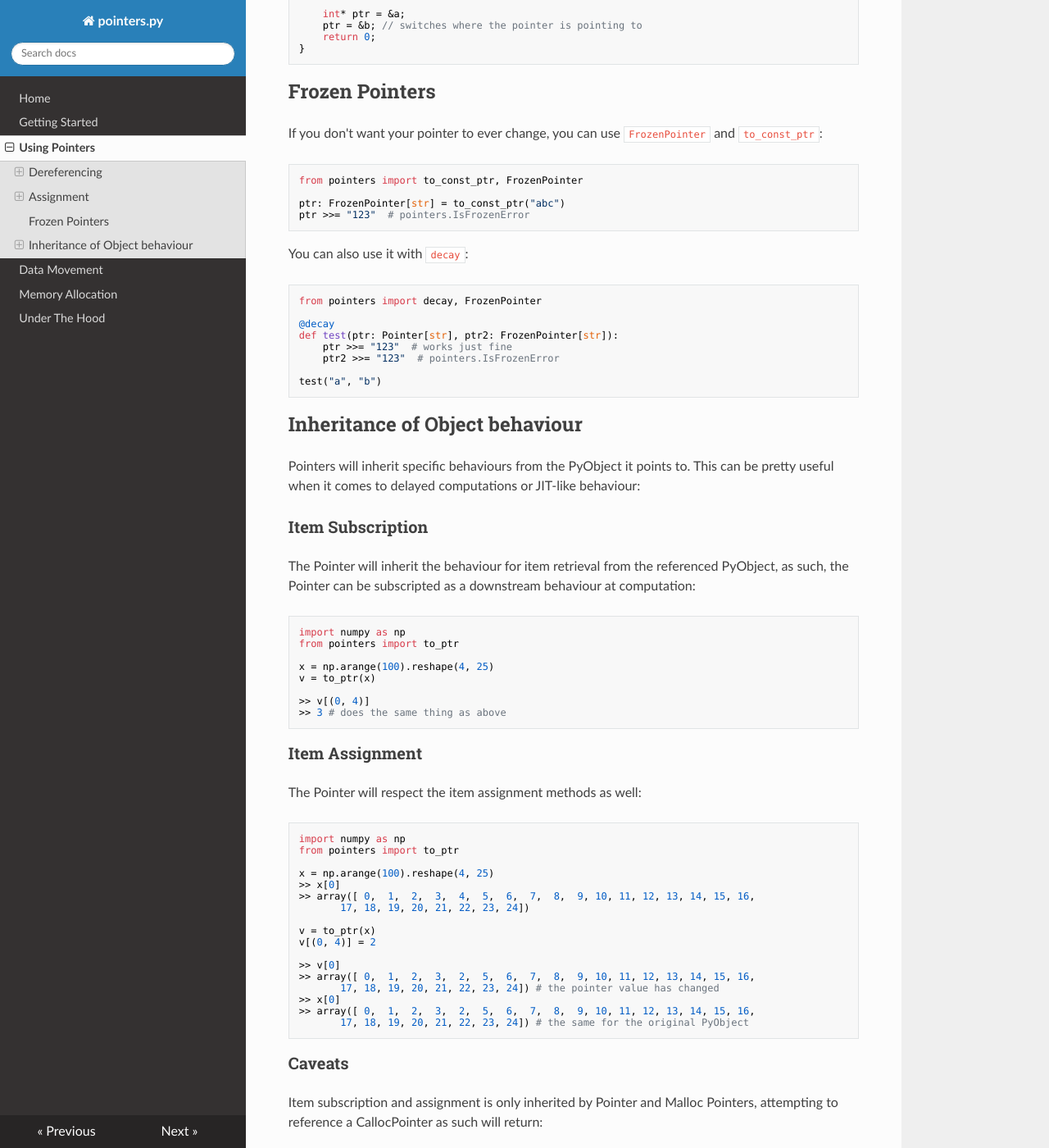
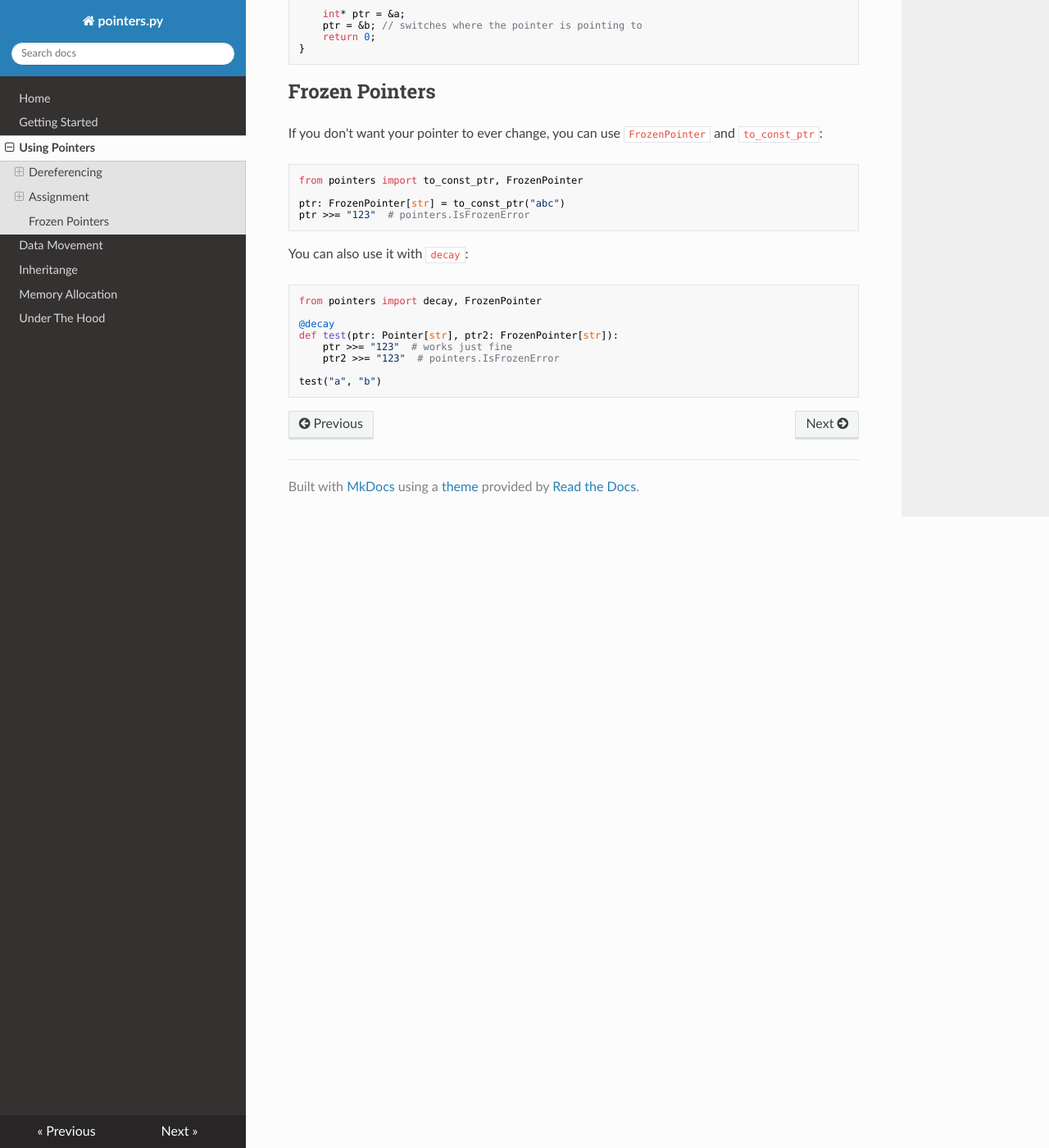
Before and after one commit to ZeroIntensity/pointers.py, an MkDocs documentation site: the page built from docs/pointers.md, in a window 1280 px wide and 1400 px high, scrolled down 3480 px. Shown: the whole window at 82% size. Built offline with MkDocs 1.6.1, drawn with Linux system fonts in a browser that asks for light colours; nearby versions of some CDN libraries; some of the changed text lies outside the part shown.

Commit message:
More Inheritance + Docs

````diff
--- a/docs/pointers.md
+++ b/docs/pointers.md
@@ -205,78 +205,3 @@
 
 test("a", "b")
 ```
-
-## Inheritance of Object behaviour
-
-Pointers will inherit specific behaviours from the PyObject it points to. This can be
-pretty useful when it comes to delayed computations or JIT-like behaviour:
-
-### Item Subscription
-
-The Pointer will inherit the behaviour for item retrieval from the referenced PyObject,
-as such, the Pointer can be subscripted as a downstream behaviour at computation:
-
-```py
-import numpy as np
-from pointers import to_ptr
-
-x = np.arange(100).reshape(4, 25)
-v = to_ptr(x)
-
->> v[(0, 4)]
->> 3 # does the same thing as above
-```
-
-### Item Assignment
-
-The Pointer will respect the item assignment methods as well:
-
-```py
-import numpy as np
-from pointers import to_ptr
-
-x = np.arange(100).reshape(4, 25)
->> x[0]
->> array([ 0,  1,  2,  3,  4,  5,  6,  7,  8,  9, 10, 11, 12, 13, 14, 15, 16,
-       17, 18, 19, 20, 21, 22, 23, 24])
-
-v = to_ptr(x)
-v[(0, 4)] = 2
-
->> v[0]
->> array([ 0,  1,  2,  3,  2,  5,  6,  7,  8,  9, 10, 11, 12, 13, 14, 15, 16,
-       17, 18, 19, 20, 21, 22, 23, 24]) # the pointer value has changed
->> x[0]
->> array([ 0,  1,  2,  3,  2,  5,  6,  7,  8,  9, 10, 11, 12, 13, 14, 15, 16,
-       17, 18, 19, 20, 21, 22, 23, 24]) # the same for the original PyObject
-```
-
-### Caveats
-
-Item subscription and assignment is only inherited by Pointer and Malloc Pointers,
-attempting to reference a CallocPointer as such will return:
-
-```py
-from pointers import calloc
-
-c = calloc(2, 120)
-c << ['a', 'b', 'c']
-c[0] = 5
->> TypeError: 'CallocPointer' object does not support item assignment
-```
-
-Instead, it is proper form to create an object directly, and reference the object itself.
-Note though, that the Calloc chunk will only respect assignment if the object's size
-is equal to or lesser than the original chunk + the reassigned object:
-
-```py
-from pointers import calloc
-
-c = calloc(2, 120)
-obj = ['a', 'b', 'c']
-c << obj
-obj[0] = 5
-
->> c.dereference()
->> [5, 'b', 'c']
-```
--- a/mkdocs.yml
+++ b/mkdocs.yml
@@ -5,6 +5,7 @@
   - Getting Started: getting_started.md
   - Using Pointers: pointers.md
   - Data Movement: movement.md
+  - Inheritange: inheritance.md
   - Memory Allocation: allocation.md
   - Under The Hood: under_the_hood.md
 theme: readthedocs
````
Also changed, not shown: docs/inheritance.md (added, +136 -0 lines), 1 other file.
